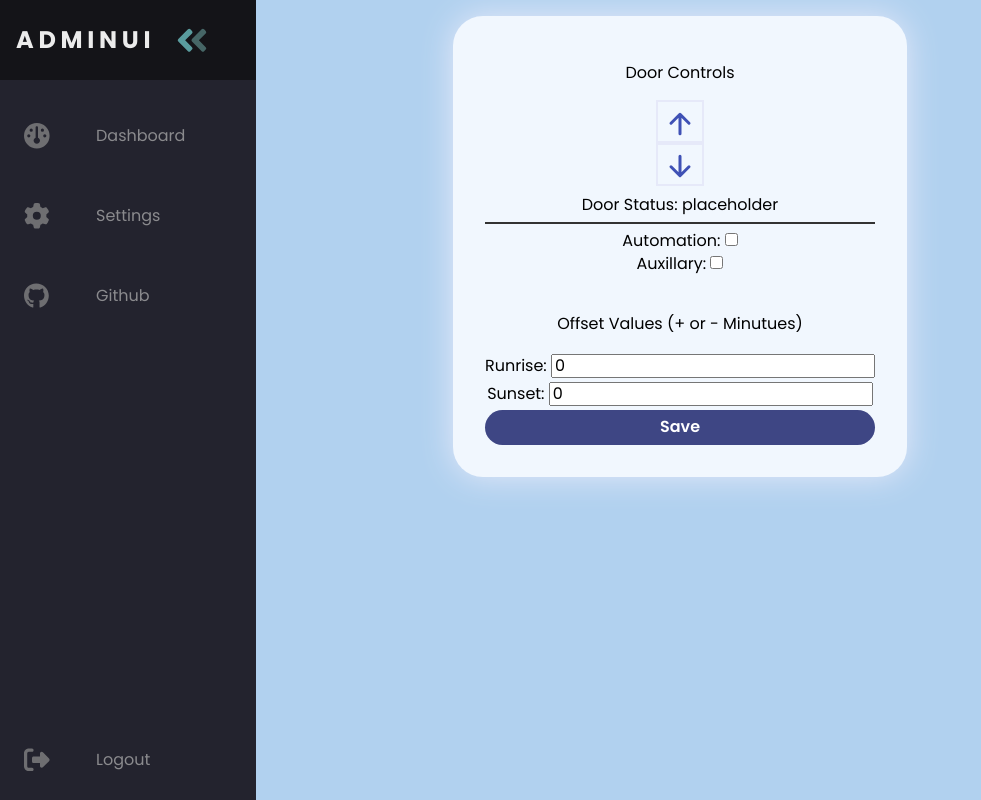
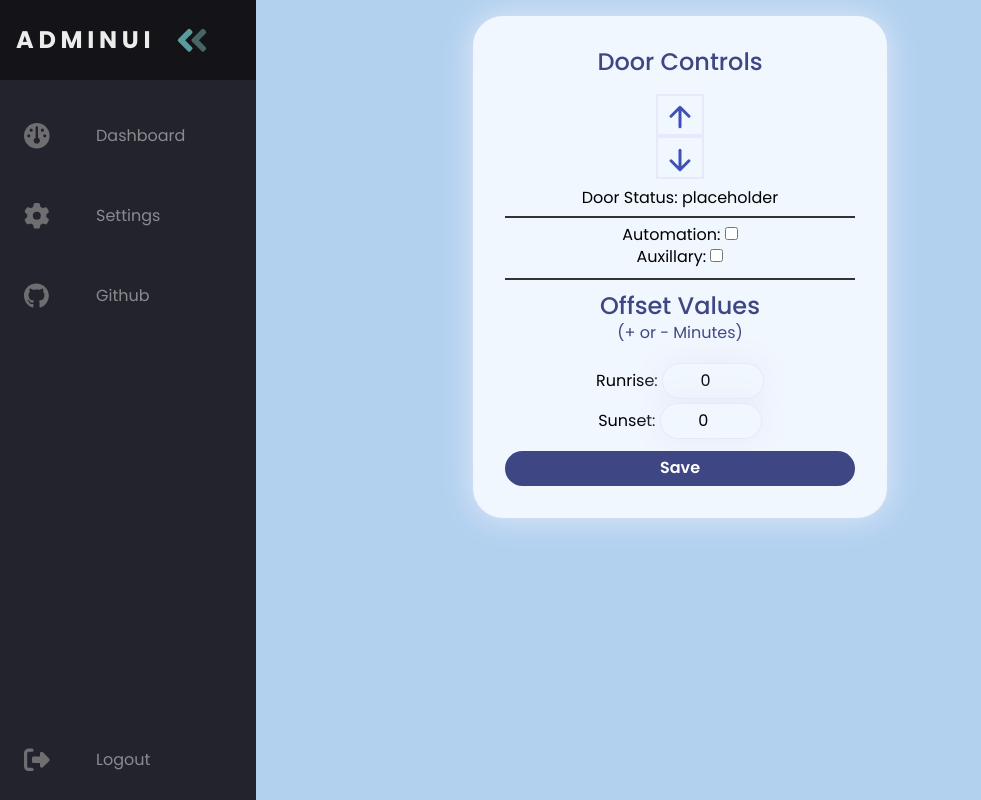
Before and after one commit to Trogiken/PiActuate, a Django app: page /dashboard/ in a window 1280 px wide. Shown: the whole page, without its empty margins (0-981 px from the left). Run offline with Django 4.2, Linux system fonts and the light colour scheme; a user stored in the database is signed in; data comes from the database, SQL or seed files in the repository; both versions use the stored data as it was after the commit; some libraries are stand-ins or nearby versions.

Commit message:
Dashboard styling

```diff
--- a/webui/controls/static/controls/dashboard.css
+++ b/webui/controls/static/controls/dashboard.css
@@ -1,31 +1,4 @@
-.container {
-    display: flex;
-    gap: 1rem;
-    flex-direction: column;
-}
-
-/* Small screens */
-@media only screen and (max-width: 600px) {
-    .container {
-        /* small screen, nav gets in way */
-        margin-bottom: 5rem;
-    }
-}
-/* Large screens */
-@media only screen and (min-width: 600px) {
-    .container {
-        /* small screen, nav gets in way */
-        margin-bottom: 0;
-    }
-}
-
-/* Form containers */
 .Form-container {
-    background: #f1f7fe;
-    padding: 2rem;
-    border-radius: 30px;
-    box-shadow: 0 0 2rem #e6e9f9;
-    margin: auto;
     text-align: center;
 }
 
@@ -65,6 +38,37 @@ hr {
     border: 0;
     height: 2px;
     background: #333;
+    min-width: 100%;
+}
+
+h1 {
+    margin-top: 0;
+    font-size: 1.5rem;
+    font-weight: 500;
+    color: #3e4684;
+}
+
+p {
+    margin-top: -1rem;
+    font-size: 1rem;
+    font-weight: 400;
+    color: #3e4684;
+}
+
+.form-control input[type=number] {
+    padding: .5em 0;
+    border: 1px solid #e6e9f9;
+    border-radius: 30px;
+    background: #f1f7fe;
+    box-shadow: 0 0 2em #e6e9f9;
+    width: 25%;
+    min-width: 100px;
+    text-align: center;
+}
+.form-control input[type=checkbox] {
+    width: auto;
+    min-width: 0;
+    text-align: left;
 }
 
 .Detail-form .submit-button {
@@ -75,4 +79,5 @@ hr {
     border-radius: 30px;
     font-weight: 600;
     width: 100%;
+    margin-top: .5rem;
   }
--- a/webui/controls/static/controls/includes/sidebar-navbar.css
+++ b/webui/controls/static/controls/includes/sidebar-navbar.css
@@ -120,7 +120,9 @@
   }
 
   .container {
-    /* margin-bottom: 5rem; */
+    /* if overflow, nav overlaps content */
+    margin-bottom: 5rem;
+
     margin-left: 0;
   }
 }
@@ -135,7 +137,6 @@
 
   .navbar:hover {
     width: 16rem;
-
   }
 
   .navbar:hover .link-text {
@@ -154,6 +155,6 @@
 
   .container {
     margin-left: 5rem;
-    /* margin-bottom: 0; */
+    margin-bottom: 0;
   }
 }
--- a/webui/controls/templates/controls/dashboard.html
+++ b/webui/controls/templates/controls/dashboard.html
@@ -15,7 +15,7 @@
 {% block content %}
     <section class="Form-container">
       <div class="Control-form">
-        <p>Door Controls</p>
+        <h1>Door Controls</h1>
         <form action="{% url 'door_up-post' %}" method="POST">
           <button class="move-button" type="submit">
             <div class="button-icon">
@@ -38,17 +38,33 @@
       <div>
         <form class="Detail-form" action="{% url 'detail-post' %}" method="POST">
           {% csrf_token %}
-          {% for form_field in detail_form %}
-          {% if form_field.id_for_label == 'id_sunrise_offset' %}
-            <hr>
-            <p>Offset Values (+ or - Minutues)</p>
-          {% endif %}
-            <div class="form-control">
-              {{ form_field.label_tag }}
-              {{ form_field }}
-              {{ form_field.errors }}
-            </div>
-          {% endfor %}
+
+          <div class="form-control">
+            {{ detail_form.automation.label_tag }}
+            {{ detail_form.automation }}
+            {{ detail_form.automation.errors }}
+          </div>
+          <div class="form-control">
+            {{ detail_form.auxillary.label_tag }}
+            {{ detail_form.auxillary }}
+            {{ detail_form.auxillary.errors }}
+          </div>
+
+          <hr>
+
+          <h1>Offset Values</h1>
+          <p>(+ or - Minutes)</p>
+          <div class="form-control">
+            {{ detail_form.sunrise_offset.label_tag }}
+            {{ detail_form.sunrise_offset }}
+            {{ detail_form.sunrise_offset.errors }}
+          </div>
+          <div class="form-control">
+            {{ detail_form.sunset_offset.label_tag }}
+            {{ detail_form.sunset_offset }}
+            {{ detail_form.sunset_offset.errors }}
+          </div>
+
           <button class="submit-button" type="submit">Save</button>
         </form>
       </div>
--- a/webui/controls/templates/controls/systemconfig.html
+++ b/webui/controls/templates/controls/systemconfig.html
@@ -17,7 +17,7 @@
 {% endblock %}
 
 {% block content %}
-    <section class="SystemConfig-container">
+    <section class="Form-container">
       <form class="SystemConfig-form" action="{% url 'systemconfig-page' %}" method="POST">
         {% csrf_token %}
         {% for form_field in systemconfig_form %}
--- a/webui/controls/templates/registration/login.html
+++ b/webui/controls/templates/registration/login.html
@@ -8,7 +8,7 @@
 {% endblock %}
 
 {% block content %}
-    <section class="login-form">
+    <section class="Form-container">
         <svg class="logo" xmlns="http://www.w3.org/2000/svg" xmlns:xlink="http://www.w3.org/1999/xlink" version="1.1" width="300" height="300" viewbox="0 0 640 480" xml:space="preserve">
             <g transform="matrix(3.31 0 0 3.31 320.4 240.4)">
             <circle style="stroke: rgb(0,0,0); stroke-width: 0; stroke-dasharray: none; stroke-linecap: butt; stroke-dashoffset: 0; stroke-linejoin: miter; stroke-miterlimit: 4; fill: rgb(61,71,133); fill-rule: nonzero; opacity: 1;" cx="0" cy="0" r="40"></circle>
--- a/webui/static/base-styles.css
+++ b/webui/static/base-styles.css
@@ -9,6 +9,25 @@
   --nav-bg-secondary: #141418;
   --nav-transition-speed: 600ms;
   /* Make more variables for form elements */
+}
+
+.errorlist {
+  list-style: none;
+  margin-top: 0.5rem;
+  margin-bottom: -0.5rem;
+  padding: 0;
+  color: #d6000b;
+  font-size: 14px;
+  font-weight: 600;
+  border: 1px solid #d6000b;
+  border-radius: 12px;
+  text-align: center;
+}
+.invalid-indicator {
+  color: #d6000b;
+}
+.invalid {
+  border: 1px solid #d6000b;
 }
 
 .container {
@@ -31,13 +50,32 @@ body {
 body::-webkit-scrollbar {
   width: 0.25rem;
 }
-
 body::-webkit-scrollbar-track {
   background: #1e1e24;
 }
-
 body::-webkit-scrollbar-thumb {
   background: #6649b8;
 }
+body::-webkit-scrollbar-thumb:hover {
+  background: #7e5bd6;
+}
+
+/* Large screens */
+@media only screen and (min-width: 600px) {
+  /* Limit form width */
+  .Form-container {
+    width: 30%;
+    max-width: 600px;
+  }
+}
+
+.Form-container {
+  background: #f1f7fe;
+  padding: 2rem;
+  border-radius: 30px;
+  box-shadow: 0 0 2rem #e6e9f9;
+  margin: auto;
+}
+
 /* Style system messages here */
 /* Including the LEVEL styles (debug, critical, etc) */
```
Also changed, not shown: webui/controls/static/controls/systemconfig.css (+0 -40 lines), webui/controls/static/registration/login.css (+9 -29 lines), webui/db.sqlite3.
